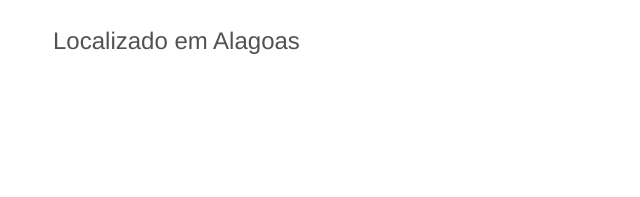
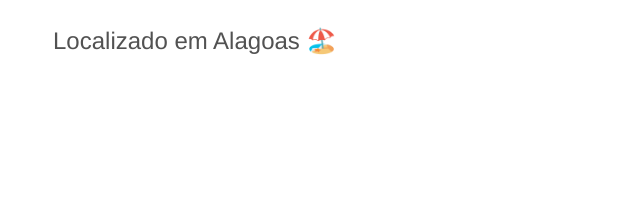
Before and after one commit to EugenioPatxelli/eugeniopatxxelli.github.io, a plain HTML site: page index.html in a window 1280 px wide. Shown: the part 470-667 px from the top of the page, 487-1127 px from the left. Drawn offline with Linux system fonts and the light colour scheme; files whose address does not match are found by name.

Commit message:
second commit

```diff
--- a/index.html
+++ b/index.html
@@ -24,7 +24,7 @@
     <img src="./assets/css/img/perfil.jpg" alt="Lobo Cinza">
     <div>
       <h1>Desenvolvedor <br> Front End & <br> UX/UI Designer</h1>
-      <p>Localizado em Alagoas</p>
+      <p>Localizado em Alagoas 🏖️</p>
     </div>
   </main>
 
```
